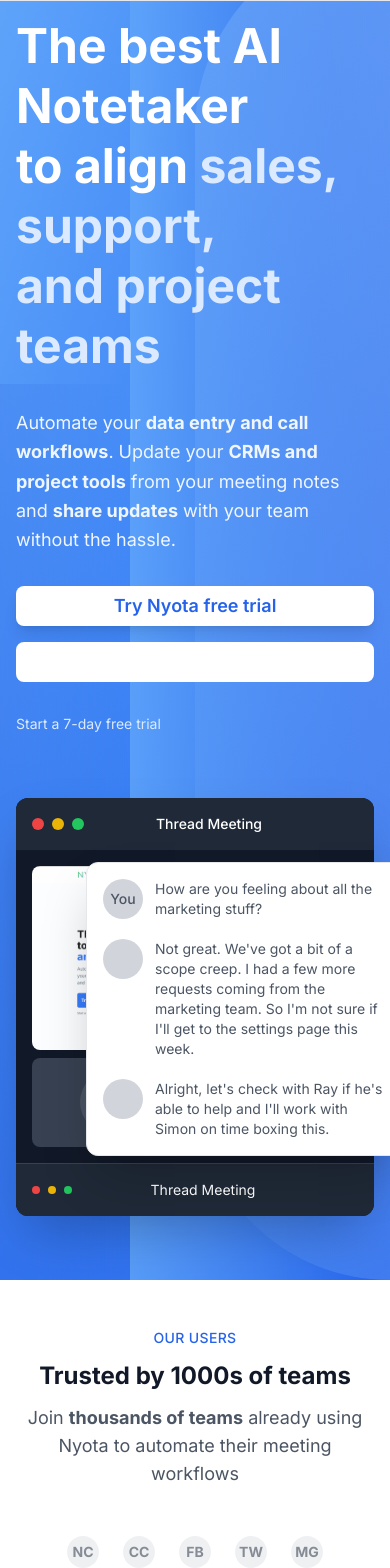
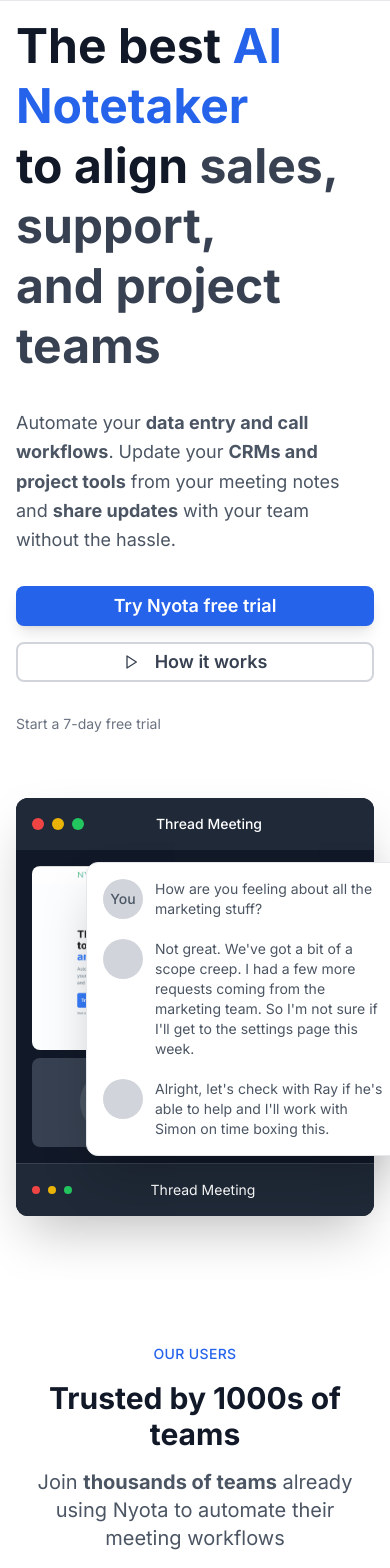
Before and after one commit to rokon482937/nyota-clone-web, a React (Vite) app: page / in a window 390 px wide. Shown: the part 64-1632 px from the top of the page. Built offline with nearby package versions, Linux system fonts and the light colour scheme.

Commit message:
Fix: Improve design and styling
Refactor Hero section and other sections, change Hero section background to white.

```diff
--- a/src/components/DemoSection.tsx
+++ b/src/components/DemoSection.tsx
@@ -21,7 +21,7 @@ const DemoSection = () => {
               <span className="relative">
                 <span className="text-blue-500">O</span>
                 <div className="absolute inset-0 flex items-center justify-center">
-                  <div className="w-16 h-16 lg:w-20 lg:h-20 bg-blue-500 rounded-full flex items-center justify-center">
+                  <div className="w-16 h-16 lg:w-20 lg:h-20 bg-blue-500 rounded-full flex items-center justify-center cursor-pointer hover:bg-blue-600 transition-colors">
                     <Play className="w-8 h-8 lg:w-10 lg:h-10 text-white ml-1" />
                   </div>
                 </div>
--- a/src/components/HeroSection.tsx
+++ b/src/components/HeroSection.tsx
@@ -5,43 +5,38 @@ import { Play } from 'lucide-react';
 
 const HeroSection = () => {
   return (
-    <section className="relative min-h-screen bg-gradient-to-br from-blue-400 via-blue-500 to-blue-600 pt-20 pb-16 overflow-hidden">
-      {/* Gradient Background Elements */}
-      <div className="absolute top-0 right-0 w-2/3 h-full bg-gradient-to-l from-blue-600 to-blue-400 opacity-80"></div>
-      <div className="absolute top-0 right-0 w-1/2 h-full bg-gradient-to-bl from-blue-300 to-transparent opacity-50 rounded-l-full"></div>
-      <div className="absolute bottom-0 left-0 w-1/3 h-2/3 bg-gradient-to-tr from-blue-700 to-transparent opacity-30"></div>
-
+    <section className="relative min-h-screen bg-white pt-20 pb-16 overflow-hidden">
       <div className="max-w-7xl mx-auto px-4 sm:px-6 lg:px-8 relative z-10">
         <div className="grid lg:grid-cols-2 gap-16 items-center min-h-[calc(100vh-8rem)]">
           {/* Left Content */}
           <div className="space-y-8 text-left">
-            <h1 className="text-5xl lg:text-6xl font-bold leading-tight text-white">
+            <h1 className="text-5xl lg:text-6xl font-bold leading-tight text-gray-900">
               The best{' '}
-              <span className="text-white">AI Notetaker</span>
+              <span className="text-blue-600">AI Notetaker</span>
               <br />
               to align{' '}
-              <span className="text-blue-100">sales, support,</span>
+              <span className="text-gray-700">sales, support,</span>
               <br />
-              <span className="text-blue-100">and project teams</span>
+              <span className="text-gray-700">and project teams</span>
             </h1>
 
-            <p className="text-lg text-blue-50 leading-relaxed max-w-2xl">
+            <p className="text-lg text-gray-600 leading-relaxed max-w-2xl">
               Automate your <strong>data entry and call workflows</strong>. Update your{' '}
               <strong>CRMs and project tools</strong> from your meeting notes and{' '}
               <strong>share updates</strong> with your team without the hassle.
             </p>
 
             <div className="flex flex-col sm:flex-row gap-4">
-              <Button className="bg-white hover:bg-gray-100 text-blue-600 px-8 py-4 text-lg rounded-lg font-semibold shadow-lg">
+              <Button className="bg-blue-600 hover:bg-blue-700 text-white px-8 py-4 text-lg rounded-lg font-semibold shadow-lg">
                 Try Nyota free trial
               </Button>
-              <Button variant="outline" className="px-8 py-4 text-lg rounded-lg border-2 border-white text-white hover:bg-white/10 font-semibold">
+              <Button variant="outline" className="px-8 py-4 text-lg rounded-lg border-2 border-gray-300 text-gray-700 hover:bg-gray-50 font-semibold">
                 <Play className="w-5 h-5 mr-2" />
                 How it works
               </Button>
             </div>
 
-            <p className="text-sm text-blue-100">Start a 7-day free trial</p>
+            <p className="text-sm text-gray-500">Start a 7-day free trial</p>
           </div>
 
           {/* Right Content - Video Call Interface */}
--- a/src/components/TrustedBySection.tsx
+++ b/src/components/TrustedBySection.tsx
@@ -11,25 +11,25 @@ const TrustedBySection = () => {
   ];
 
   return (
-    <section className="py-12 sm:py-16 lg:py-20 bg-white">
+    <section className="py-16 bg-white">
       <div className="max-w-7xl mx-auto px-4 sm:px-6 lg:px-8">
-        <div className="text-center mb-12 sm:mb-16">
-          <p className="text-blue-600 font-medium mb-3 sm:mb-4 uppercase tracking-wide text-sm">OUR USERS</p>
-          <h2 className="text-2xl sm:text-3xl lg:text-4xl font-bold text-gray-900 mb-3 sm:mb-4">
+        <div className="text-center mb-12">
+          <p className="text-blue-600 font-medium mb-4 uppercase tracking-wide text-sm">OUR USERS</p>
+          <h2 className="text-3xl lg:text-4xl font-bold text-gray-900 mb-4">
             Trusted by 1000s of teams
           </h2>
-          <p className="text-lg sm:text-xl text-gray-600 max-w-3xl mx-auto">
+          <p className="text-xl text-gray-600 max-w-3xl mx-auto">
             Join <strong>thousands of teams</strong> already using Nyota to automate their meeting workflows
           </p>
         </div>
 
-        <div className="flex flex-wrap justify-center items-center gap-6 sm:gap-8 lg:gap-12 opacity-60">
+        <div className="flex flex-wrap justify-center items-center gap-8 lg:gap-12 opacity-60">
           {companies.map((company, index) => (
-            <div key={index} className="flex items-center space-x-2 text-lg sm:text-xl lg:text-2xl font-bold text-gray-700">
-              <span className="w-8 h-8 sm:w-10 sm:h-10 bg-gray-200 rounded-full flex items-center justify-center text-sm sm:text-base">
+            <div key={index} className="flex items-center space-x-3 text-xl lg:text-2xl font-bold text-gray-700">
+              <span className="w-10 h-10 bg-gray-200 rounded-full flex items-center justify-center text-base">
                 {company.logo}
               </span>
-              <span className="hidden sm:inline">{company.name}</span>
+              <span>{company.name}</span>
             </div>
           ))}
         </div>
```
